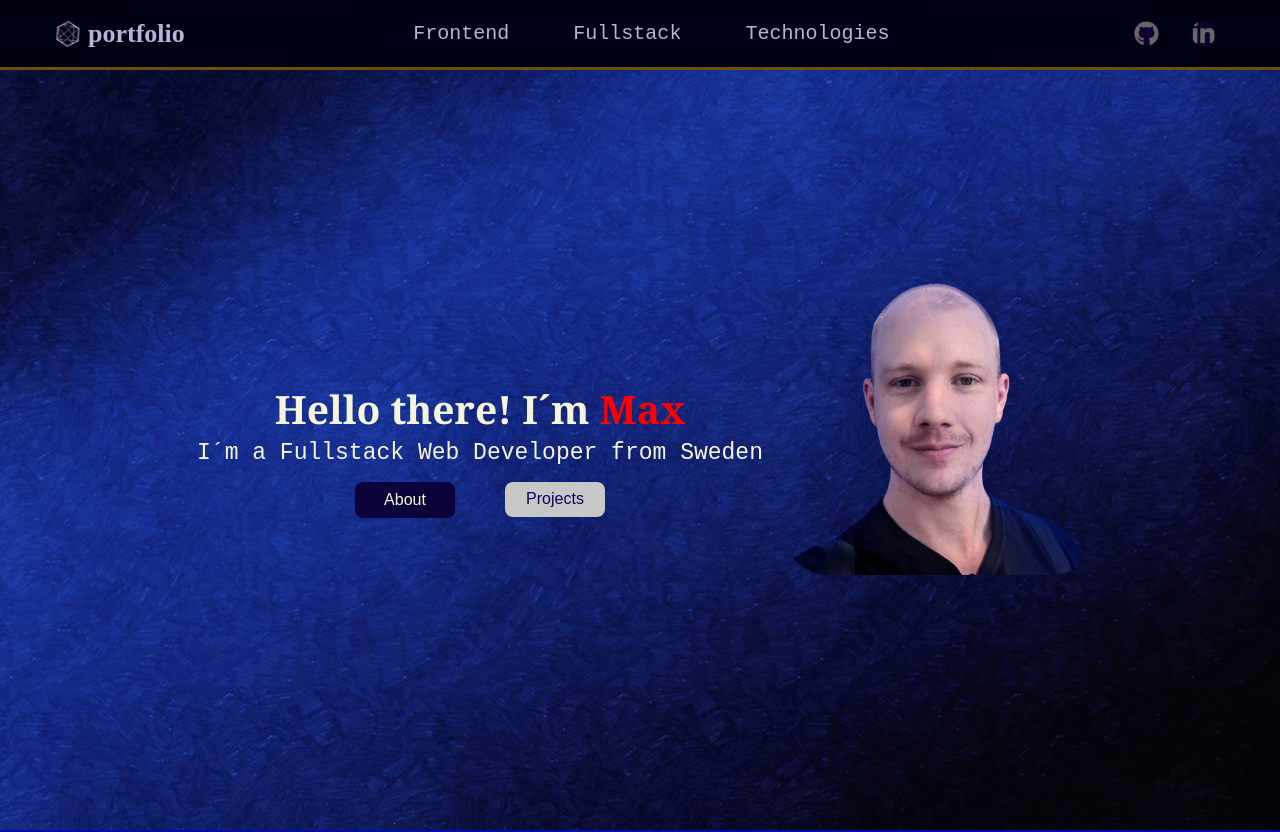
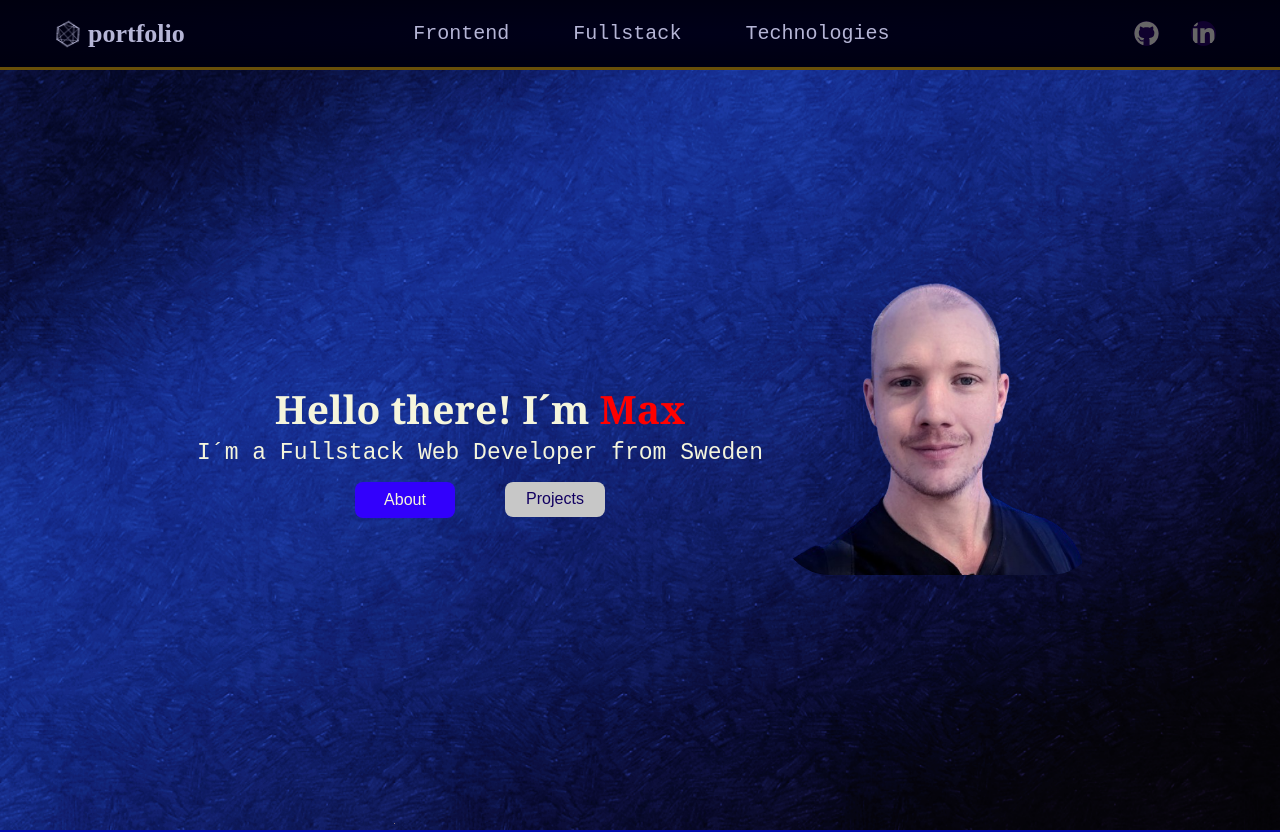
Before and after one commit to MaaX59/my_portfolio, a React (Create React App) app: page / in a window 1280 px wide. Shown: the top 832 px of the page. Built offline with nearby package versions, Linux system fonts and the light colour scheme.

Commit message:
changed buttons to a tags in header

```diff
--- a/src/containers/About/About.jsx
+++ b/src/containers/About/About.jsx
@@ -5,7 +5,7 @@ import "./About.css";
 
 const About = () => {
   return (
-    <div className="app__about">
+    <div id="about" className="app__about">
       <div className="app__about_content">
         <div className="app__about_content-animation">
           <BackgroundAnimation />
--- a/src/containers/Header/header.css
+++ b/src/containers/Header/header.css
@@ -59,8 +59,12 @@
   color: beige;
   font-size: 16px;
   font-family: Arial, Helvetica, sans-serif;
-  background-color: rgb(12, 1, 58);
+  background-color: rgb(50, 0, 252);
   cursor: pointer;
+  display: flex;
+  justify-content: center;
+  align-items: center;
+  text-decoration: none;
 }
 .app__header_button:hover {
   border-radius: 10px;
@@ -76,16 +80,23 @@
   font-size: 16px;
   background-color: rgb(199, 199, 199);
   cursor: pointer;
+  display: flex;
+  justify-content: center;
+  align-items: center;
+  text-decoration: none;
 }
 .app__header_button2:hover {
   border-radius: 10px;
-  background-color: rgb(150, 150, 150);
+  background-color: rgb(173, 173, 173);
 }
 .app__header-intro-second img {
   height: 350px;
   width: 320px;
   margin-bottom: 6rem;
   border-radius: 50px;
+}
+.app__header_intro-first-buttons a:visited {
+  text-decoration: none;
 }
 
 @media screen and (max-width: 978px) {
--- a/src/containers/Header/header.jsx
+++ b/src/containers/Header/header.jsx
@@ -16,8 +16,12 @@ const Header = () => {
           </h1>
           <h2>I´m a Fullstack Web Developer from Sweden</h2>
           <div className="app__header-intro-first-buttons">
-            <button className="app__header_button">About</button>
-            <button className="app__header_button2">Projects</button>
+            <a href="#about" className="app__header_button">
+              About
+            </a>
+            <a href="#frontend" className="app__header_button2">
+              Projects
+            </a>
           </div>
         </div>
         <div className="app__header-intro-second">
```
